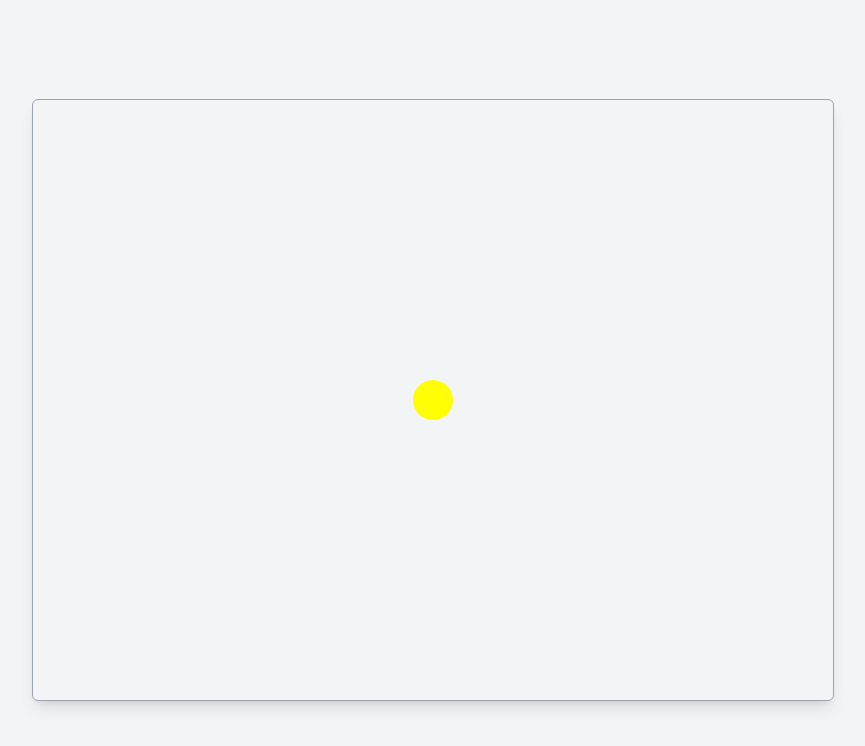
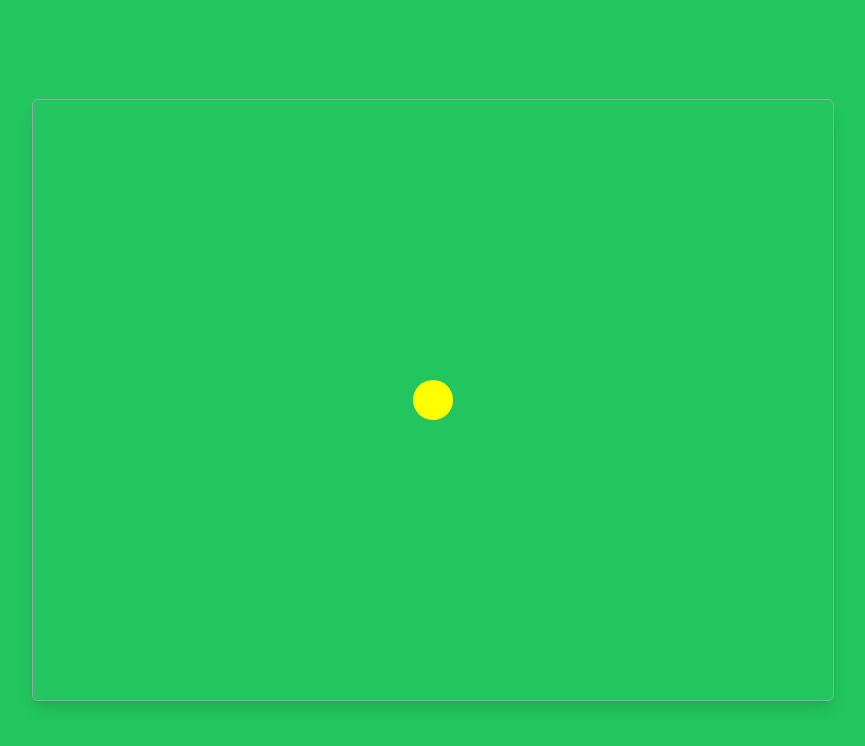
Before and after one commit to rDarge/fbs-frogger-3, a Next.js app: page / in a window 1280 px wide. Shown: the top 746 px of the page, without its empty margins (207-1072 px from the left). Built offline with nearby package versions, Linux system fonts and the light colour scheme.

Commit message:
Can you make it so that the cicle is drawn on a green background?

```diff
--- a/src/app/page.tsx
+++ b/src/app/page.tsx
@@ -83,7 +83,7 @@
   }, []);
 
   return (
-    <div className="flex items-center justify-center h-screen bg-gray-100">
+    <div className="flex items-center justify-center h-screen bg-green-500">
       <canvas
         ref={canvasRef}
         width={CANVAS_WIDTH}
```
